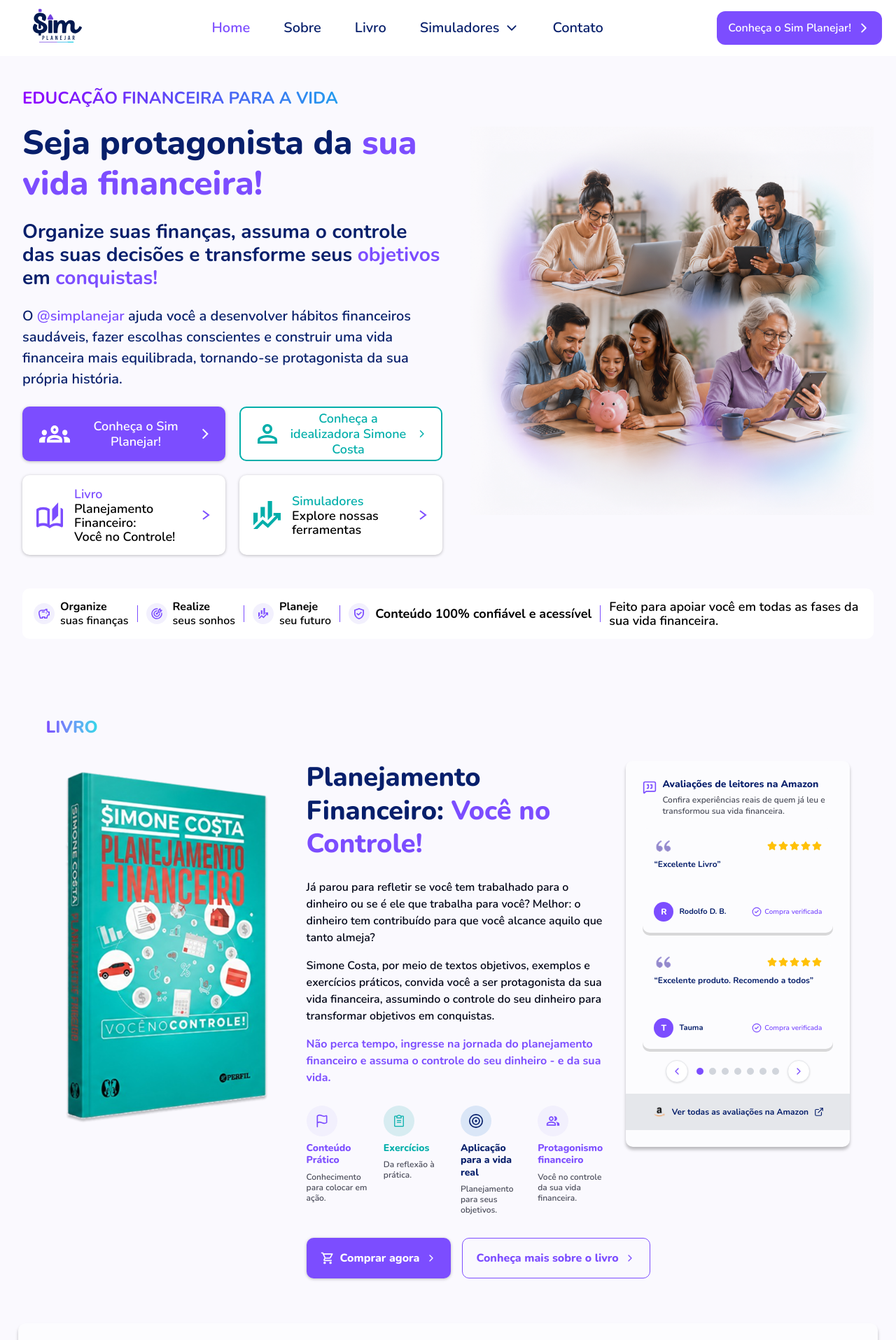
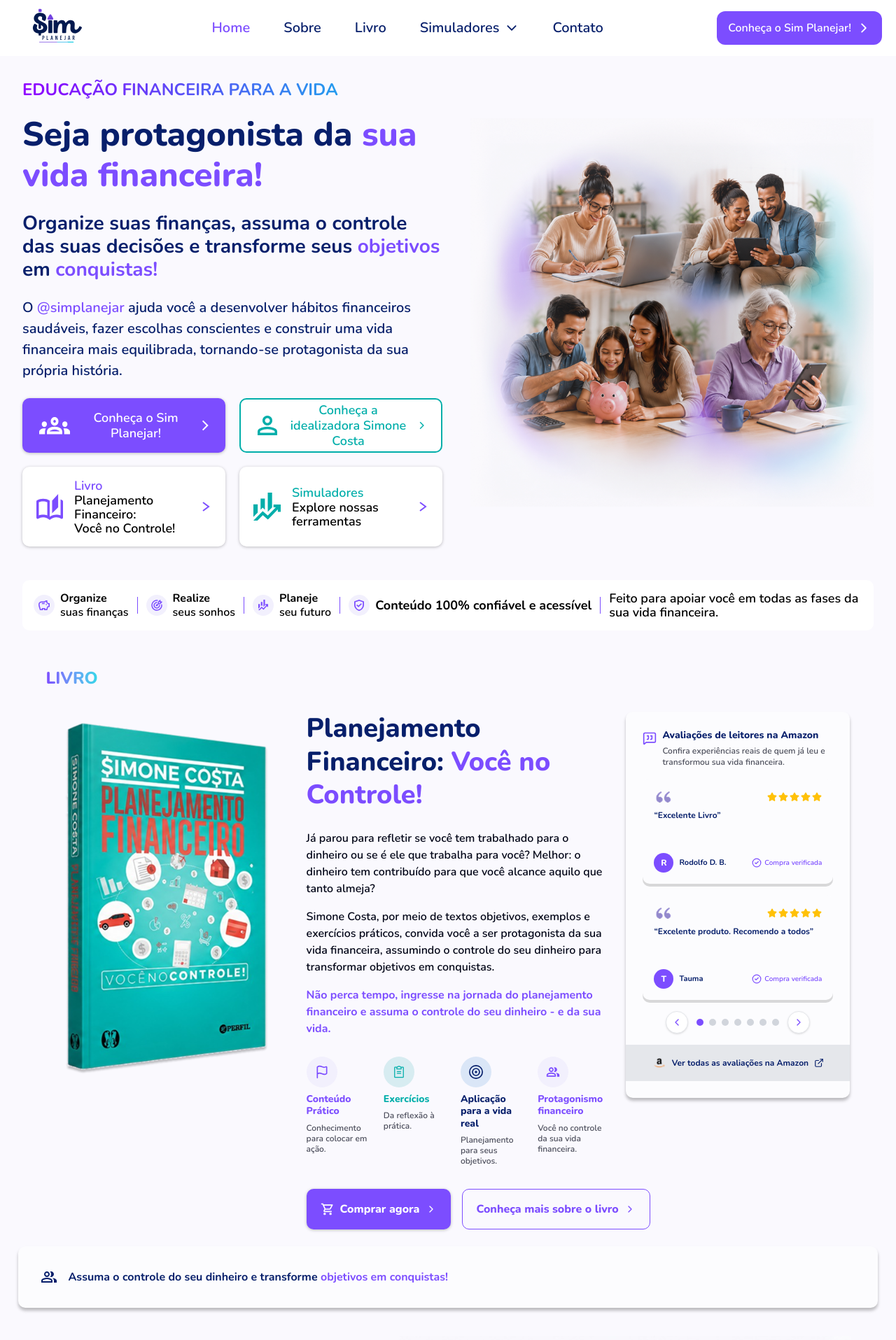
Before and after one commit to simplanejar/website-simplanejar, a Next.js app: page / in a window 1280 px wide. Shown: the top 1915 px of the page at 70% size. Built offline with nearby package versions, Linux system fonts and the light colour scheme.

Commit message:
fix(layout): adjust spacing beetwen sections

```diff
--- a/components/pages/home/about.tsx
+++ b/components/pages/home/about.tsx
@@ -124,7 +124,7 @@ export function About() {
      const ButtonIcon = data.button.icon;
 
     return (
-        <section className="overflow-hidden w-full max-w-[1440px] mx-auto px-4 py-16 sm:px-10 lg:px-16 lg:py-24">
+        <section className="overflow-hidden w-full max-w-[1440px] mx-auto px-4 py-5 sm:px-10 lg:px-16">
             <div className="mx-auto grid max-w-7xl grid-cols-1 items-center gap-12 lg:grid-cols-[4fr_6fr] lg:gap-[77px]">
                 {/* Text column */}
                 <div className="flex flex-col lg:block order-2 lg:order-1">
--- a/components/pages/home/book.tsx
+++ b/components/pages/home/book.tsx
@@ -294,8 +294,8 @@ export function Book() {
     const goTo = (index: number) => setPage((index + pageCount) % pageCount);
 
     return (
-        <div className="flex flex-col items-center p-[2%] w-full max-w-[1440px] mx-auto">
-            <div className="flex flex-col w-full p-4 md:p-8 lg:p-10">
+        <div className="flex flex-col items-center p-[2%] py-5 w-full max-w-[1440px] mx-auto">
+            <div className="flex flex-col w-full md:px-8 lg:px-10">
                 <h1 className="font-nunito text-lg md:text-2xl font-extrabold bg-gradient-to-r from-[#7C4DFF] to-[#2ED8E8] bg-clip-text text-transparent w-fit">
                     LIVRO
                 </h1>
--- a/components/pages/home/founder.tsx
+++ b/components/pages/home/founder.tsx
@@ -3,7 +3,7 @@ import React from 'react';
 export default function Founder() {
   return (
     //Seção princial
-    <section id="sobre" className="relative w-full max-w-[1440px] mx-auto pt-20 pb-14 px-4 md:px-8 overflow-hidden font-sans">
+    <section id="sobre" className="relative w-full max-w-[1440px] mx-auto py-5 md:py-8  px-4 md:px-8 overflow-hidden font-sans">
       <div className="max-w-7xl mx-auto relative">
 
         {/* Título mobile, aparece apenas em celulares */}
--- a/components/pages/home/hero.tsx
+++ b/components/pages/home/hero.tsx
@@ -20,7 +20,7 @@ type HeroProps = {
 
 export function Hero({ content = heroContent }: HeroProps) {
   return (
-    <section className="relative w-full overflow-hidden px-4 py-6 sm:px-6 sm:py-11 lg:px-8">
+    <section className="relative w-full overflow-hidden px-4 py-5 md:py-8  sm:px-6 lg:px-8">
       <div className="mx-auto flex w-full max-w-[1400px] flex-col">
         <div className="flex flex-col gap-6 lg:grid lg:grid-cols-[minmax(400px,1fr)_clamp(350px,45vw,823px)] lg:items-start lg:gap-x-10 lg:gap-y-6">
 
--- a/components/pages/home/simulators.tsx
+++ b/components/pages/home/simulators.tsx
@@ -78,7 +78,7 @@ const data : simulatorsData = {
 
 export default function Simulators() {
     return(
-        <section id="simuladores" className="w-full py-6 md:py-10 px-4 sm:px-6 lg:px-8 max-w-[1440px] mx-auto">
+        <section id="simuladores" className="w-full py-5 md:py-8 px-4 sm:px-6 lg:px-8 max-w-[1440px] mx-auto">
             <div className="mx-auto flex flex-col items-center gap-8 lg:gap-10">
 
                 <div className="flex flex-col xl:flex-row w-full gap-8 xl:gap-10 items-stretch">
--- a/components/pages/home/videos.tsx
+++ b/components/pages/home/videos.tsx
@@ -104,7 +104,7 @@ export function Videos() {
   };
 
   return (
-    <section className="w-full bg-[#FCFCFE] py-12 lg:py-20 font-['Nunito',sans-serif] overflow-hidden">
+    <section className="w-full bg-[#FCFCFE] py-5 md:py-8 font-['Nunito',sans-serif] overflow-hidden">
       <div className="max-w-[1440px] mx-auto px-4 sm:px-6 lg:px-8">
         <div className="flex flex-col lg:flex-row gap-12 lg:gap-12 justify-between">
 
```
